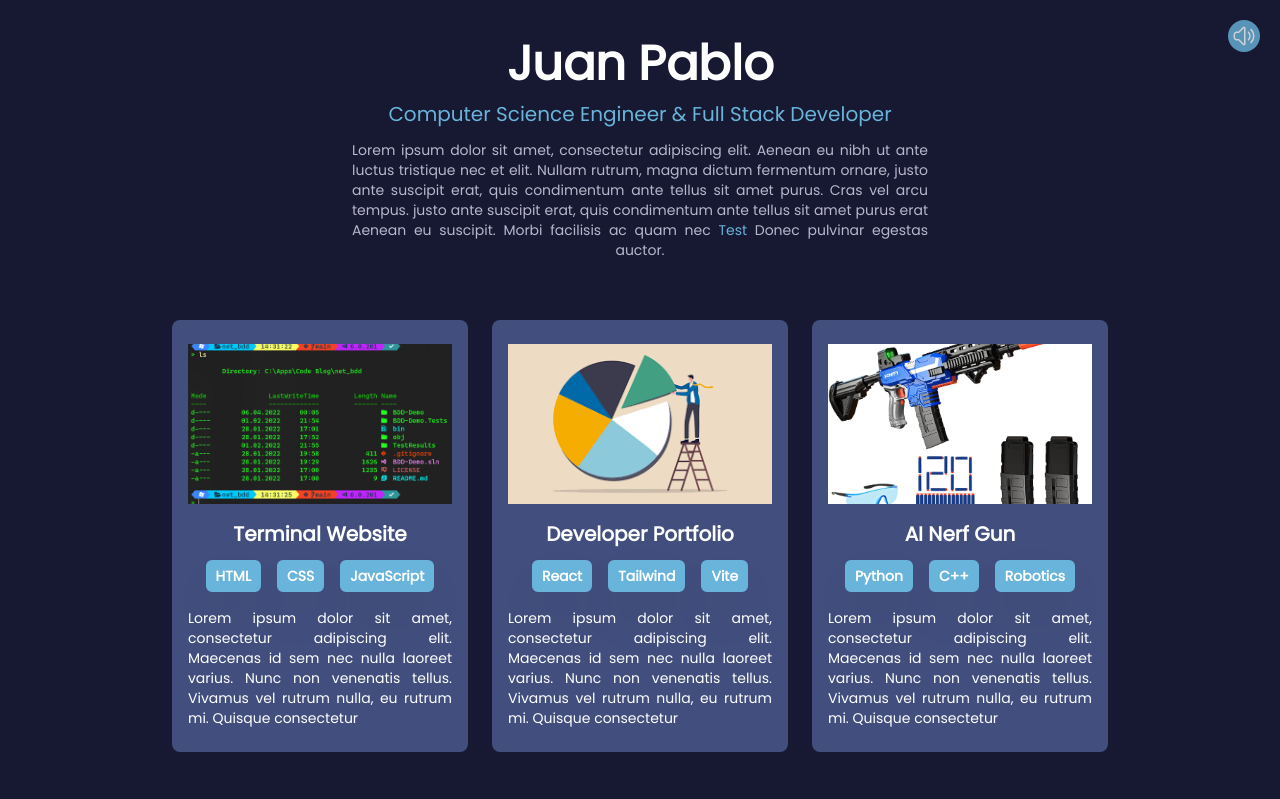
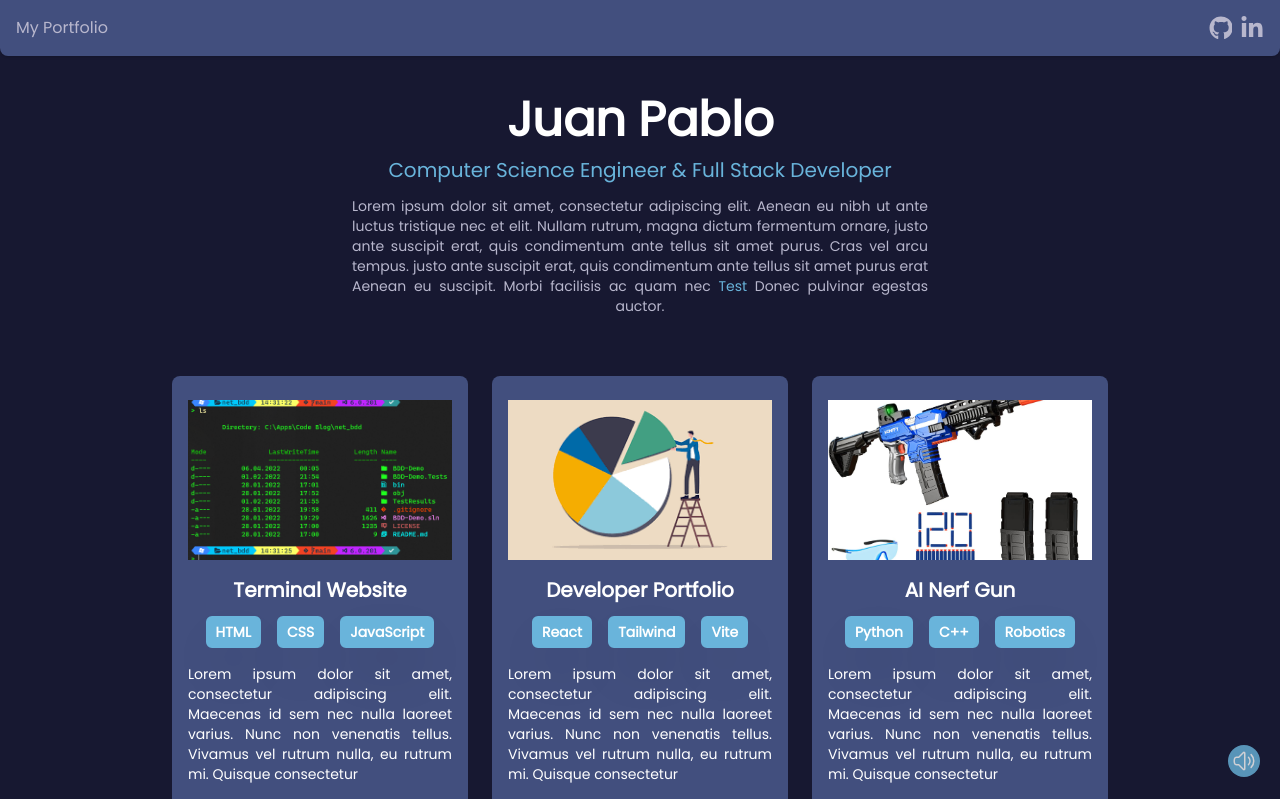
Before and after one commit to jpdealba/portfolio, a React (Vite) app: page / in a window 1280 px wide. Shown: the top 799 px of the page. Built offline with nearby package versions, Linux system fonts and the light colour scheme.

Commit message:
social media and header

```diff
--- a/src/App.jsx
+++ b/src/App.jsx
@@ -2,6 +2,7 @@
 import './assets/input.css';
 import reactLogo from './assets/react.svg';
 import Footer from './components/Footer';
+import Header from './components/Header';
 import Intro from './components/Intro.jsx';
 import Mute from './components/Mute';
 import Portfolio from './components/Portfolio.jsx';
@@ -28,6 +29,7 @@
                     flex-col justify-between min-h-screen">
         <Mute toggleMute={toggleMute} isMuted={isMuted} />
         <div>
+          <Header />
           <Intro />
           <Portfolio />
           {/* <Timeline />
--- a/src/assets/input.css
+++ b/src/assets/input.css
@@ -86,12 +86,48 @@
 /* On hover letter */
 .letterHover:hover {
   opacity: 1;
-  animation: up 0.2s linear forwards;
+  animation: up 1s linear forwards;
 }
 
 @keyframes up {
+  0% {
+    transform: translateY(0px)
+  }
+
+  10% {
+    transform: translateY(-10px)
+  }
+
+  20% {
+    transform: translateY(-30px)
+  }
+
+  40% {
+    transform: translateY(0px)
+  }
+
+  50% {
+    transform: translateY(-20px)
+  }
+
+  60% {
+    transform: translateY(0px)
+  }
+
+  70% {
+    transform: translateY(-10px)
+  }
+
+  80% {
+    transform: translateY(0px)
+  }
+
+  90% {
+    transform: translateY(-5px)
+  }
+
   100% {
-    transform: translateY(-22px);
+    transform: translateY(0px)
   }
 }
 
--- /dev/null
+++ b/src/components/Header.jsx
@@ -0,0 +1,39 @@
+import React from 'react';
+
+const Header = () => {
+  return (
+    <div
+      className="p-4 rounded-b-lg shadow md:flex md:items-center
+        md:justify-between bg-secondary">
+      <div className="left">
+        <h1 className="text-text">My Portfolio</h1>
+      </div>
+      <div className="right flex space-x-2 flex-row">
+        <Icon
+          d={
+            'M165.9 397.4c0 2-2.3 3.6-5.2 3.6-3.3.3-5.6-1.3-5.6-3.6 0-2 2.3-3.6 5.2-3.6 3-.3 5.6 1.3 5.6 3.6zm-31.1-4.5c-.7 2 1.3 4.3 4.3 4.9 2.6 1 5.6 0 6.2-2s-1.3-4.3-4.3-5.2c-2.6-.7-5.5.3-6.2 2.3zm44.2-1.7c-2.9.7-4.9 2.6-4.6 4.9.3 2 2.9 3.3 5.9 2.6 2.9-.7 4.9-2.6 4.6-4.6-.3-1.9-3-3.2-5.9-2.9zM244.8 8C106.1 8 0 113.3 0 252c0 110.9 69.8 205.8 169.5 239.2 12.8 2.3 17.3-5.6 17.3-12.1 0-6.2-.3-40.4-.3-61.4 0 0-70 15-84.7-29.8 0 0-11.4-29.1-27.8-36.6 0 0-22.9-15.7 1.6-15.4 0 0 24.9 2 38.6 25.8 21.9 38.6 58.6 27.5 72.9 20.9 2.3-16 8.8-27.1 16-33.7-55.9-6.2-112.3-14.3-112.3-110.5 0-27.5 7.6-41.3 23.6-58.9-2.6-6.5-11.1-33.3 2.6-67.9 20.9-6.5 69 27 69 27 20-5.6 41.5-8.5 62.8-8.5s42.8 2.9 62.8 8.5c0 0 48.1-33.6 69-27 13.7 34.7 5.2 61.4 2.6 67.9 16 17.7 25.8 31.5 25.8 58.9 0 96.5-58.9 104.2-114.8 110.5 9.2 7.9 17 22.9 17 46.4 0 33.7-.3 75.4-.3 83.6 0 6.5 4.6 14.4 17.3 12.1C428.2 457.8 496 362.9 496 252 496 113.3 383.5 8 244.8 8zM97.2 352.9c-1.3 1-1 3.3.7 5.2 1.6 1.6 3.9 2.3 5.2 1 1.3-1 1-3.3-.7-5.2-1.6-1.6-3.9-2.3-5.2-1zm-10.8-8.1c-.7 1.3.3 2.9 2.3 3.9 1.6 1 3.6.7 4.3-.7.7-1.3-.3-2.9-2.3-3.9-2-.6-3.6-.3-4.3.7zm32.4 35.6c-1.6 1.3-1 4.3 1.3 6.2 2.3 2.3 5.2 2.6 6.5 1 1.3-1.3.7-4.3-1.3-6.2-2.2-2.3-5.2-2.6-6.5-1zm-11.4-14.7c-1.6 1-1.6 3.6 0 5.9 1.6 2.3 4.3 3.3 5.6 2.3 1.6-1.3 1.6-3.9 0-6.2-1.4-2.3-4-3.3-5.6-2z'
+          }
+        />
+        <Icon
+          d={
+            'M100.28 448H7.4V148.9h92.88zM53.79 108.1C24.09 108.1 0 83.5 0 53.8a53.79 53.79 0 0 1 107.58 0c0 29.7-24.1 54.3-53.79 54.3zM447.9 448h-92.68V302.4c0-34.7-.7-79.2-48.29-79.2-48.29 0-55.69 37.7-55.69 76.7V448h-92.78V148.9h89.08v40.8h1.3c12.4-23.5 42.69-48.3 87.88-48.3 94 0 111.28 61.9 111.28 142.3V448z'
+          }
+        />
+      </div>
+    </div>
+  );
+};
+
+const Icon = ({ d }) => {
+  return (
+    <svg
+      xmlns="http://www.w3.org/2000/svg"
+      viewBox="0 0 448 512"
+      className="w-6 h-6"
+      style={{ color: '#B8B7CD' }}>
+      <path fill="currentColor" d={d} />
+    </svg>
+  );
+};
+
+export default Header;
--- a/src/components/Intro.jsx
+++ b/src/components/Intro.jsx
@@ -1,4 +1,4 @@
-import React from 'react';
+import React, { useState } from 'react';
 
 function Intro() {
   return (
@@ -41,14 +41,20 @@
 };
 
 const Letter = ({ letter }) => {
+  const [style, setStyle] = useState(`
+					${letter} text-4xl md:text-5xl
+					mb-1 md:mb-3 font-bold text-white hover:cursor-default`);
   if (letter == ' ') {
     return <div className="ml-3"></div>;
   } else
     return (
       <div
-        className={`
-					${letter} text-4xl md:text-5xl
-					mb-1 md:mb-3 font-bold text-white hover:cursor-default letterHover`}>
+        onMouseEnter={() =>
+          setStyle(
+            'letterHover text-4xl md:text-5xl mb-1 md:mb-3 font-bold text-white hover:cursor-default'
+          )
+        }
+        className={style}>
         <p className="">{letter}</p>
       </div>
     );
--- a/src/components/Mute.jsx
+++ b/src/components/Mute.jsx
@@ -2,7 +2,7 @@
 
 const Mute = ({ toggleMute, isMuted }) => {
   return (
-    <div className="fixed top-0 right-0 m-5 opacity-80">
+    <div className="fixed bottom-0 right-0 mr-5 mb-5 opacity-80">
       <button
         onClick={toggleMute}
         className="bg-primary hover:bg-secondary text-white
```
